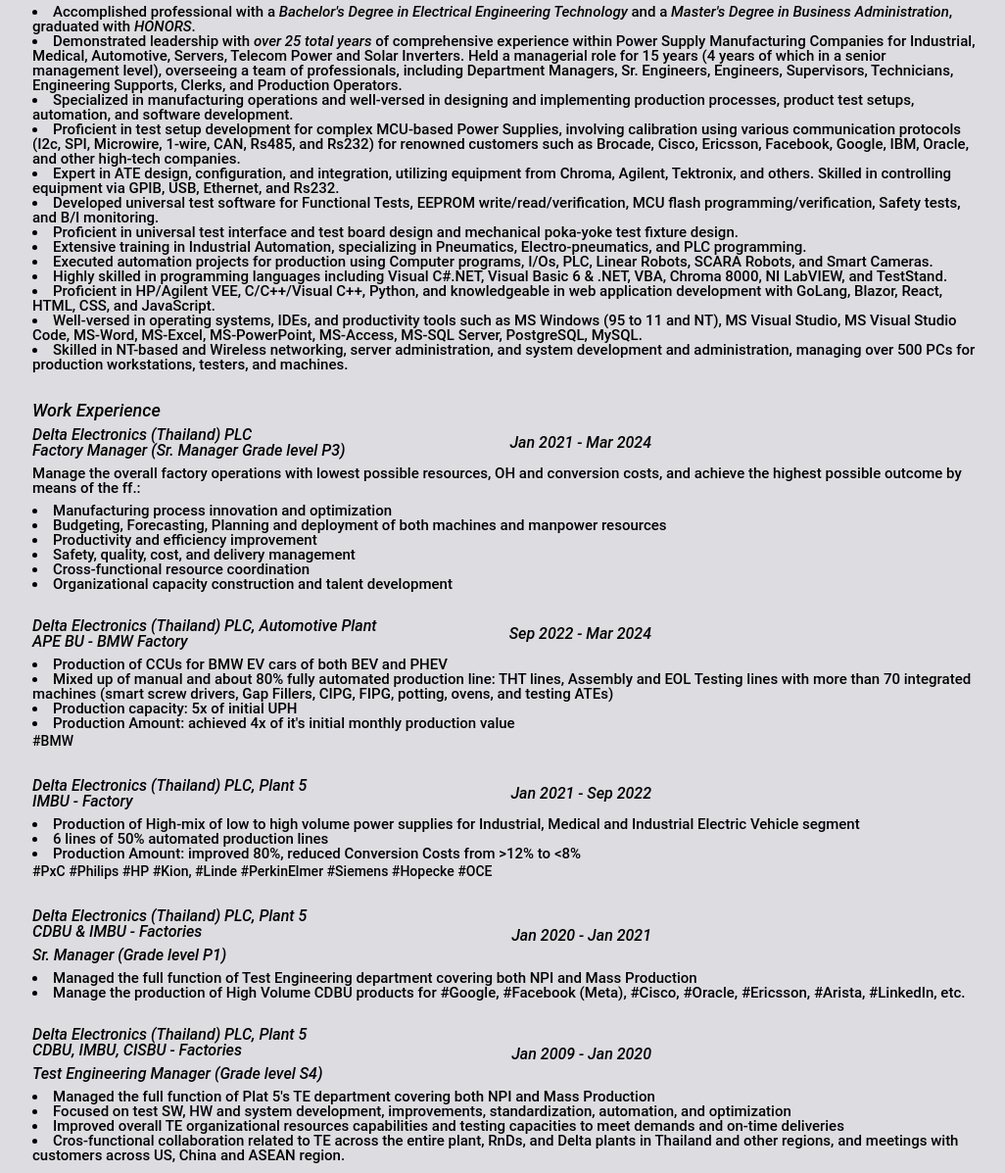
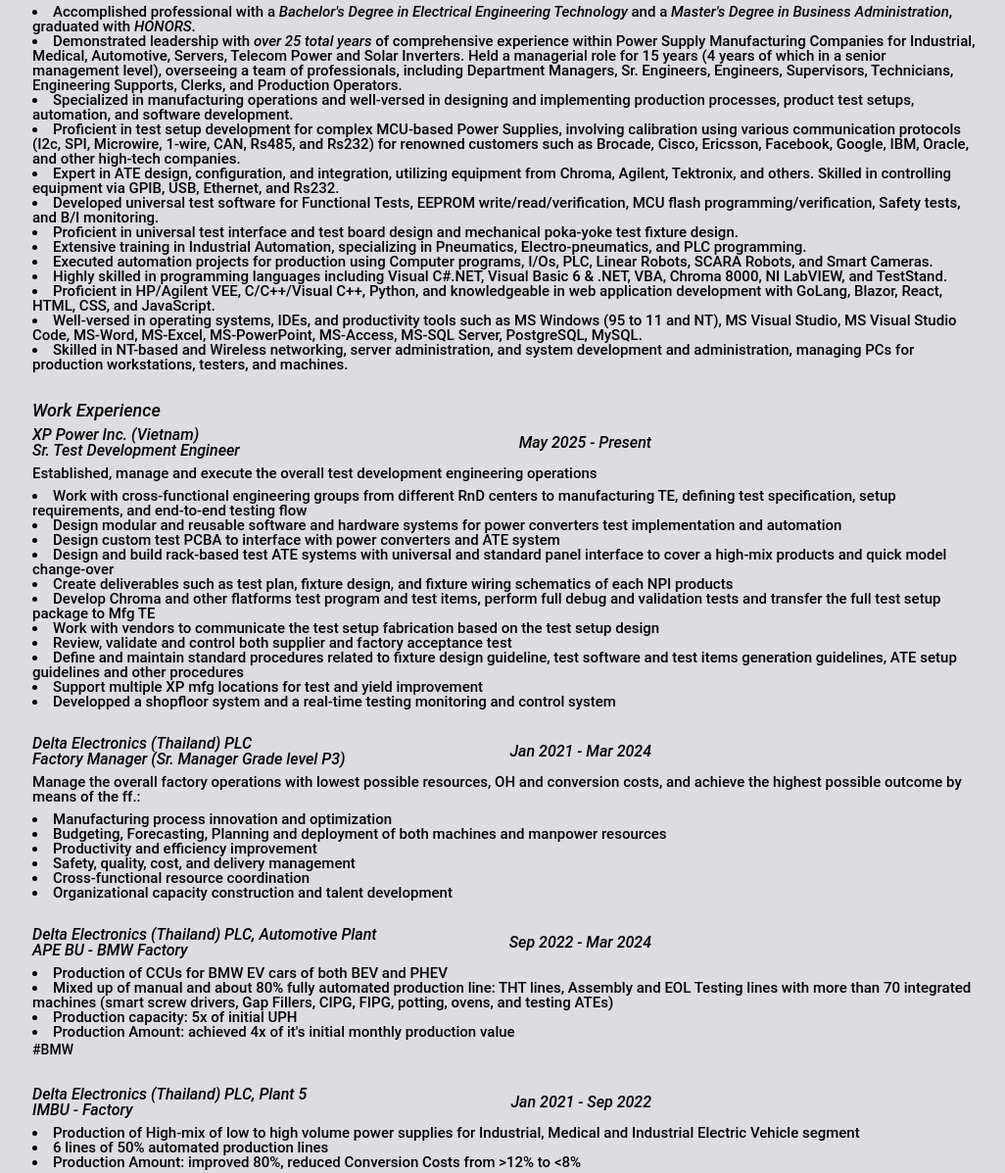
Before and after one commit to andyderpo/cv, a plain HTML site: page index.html in a window 1280 px wide. Shown: the part 329-1526 px from the top of the page at 98% size, without its empty margins (244-1270 px from the left). Drawn offline with Linux system fonts and the light colour scheme; a web font is replaced by a local one.

Commit message:
Add files via upload

```diff
--- a/index.html
+++ b/index.html
@@ -82,11 +82,41 @@
                             <li>Highly skilled in programming languages including Visual C#.NET, Visual Basic 6 & .NET, VBA, Chroma 8000, NI LabVIEW, and TestStand.</li>
                             <li>Proficient in HP/Agilent VEE, C/C++/Visual C++, Python, and knowledgeable in web application development with GoLang, Blazor, React, HTML, CSS, and JavaScript.</li>
                             <li>Well-versed in operating systems, IDEs, and productivity tools such as MS Windows (95 to 11 and NT), MS Visual Studio, MS Visual Studio Code, MS-Word, MS-Excel, MS-PowerPoint, MS-Access, MS-SQL Server, PostgreSQL, MySQL.</li>
-                            <li>Skilled in NT-based and Wireless networking, server administration, and system development and administration, managing over 500 PCs for production workstations, testers, and machines.</li>
+                            <li>Skilled in NT-based and Wireless networking, server administration, and system development and administration, managing PCs for production workstations, testers, and machines.</li>
                         </h6>
                     </div>
                     <div class="grid-margin">
                         <h4 id="Experience"><em>Work Experience</em></h4>
+                        <div class="row">
+                            <div class="col-md-8">
+                                <div class="d-flex justify-content-between align-items-center">
+                                    <div>
+                                        <h5 class="font-weight-bold mb-0"><em>XP Power Inc. (Vietnam)<br></em></h5>
+                                        <h5><em>Sr. Test Development Engineer</em></h5>
+                                    </div>
+                                    <div>
+                                        <h5><em>May 2025 - Present</em></h5>
+                                    </div>
+                                </div>
+                            </div>
+                            <div>
+                                <h6>Established, manage and execute the overall test development engineering operations</h6>
+                                <h6>
+                                    <li>Work with cross-functional engineering groups from different RnD centers to manufacturing TE, defining test specification, setup requirements, and end-to-end testing flow</li>
+                                    <li>Design modular and reusable software and hardware systems for power converters test implementation and automation</li>
+                                    <li>Design custom test PCBA to interface with power converters and ATE system</li>
+                                    <li>Design and build rack-based test ATE systems with universal and standard panel interface to cover a high-mix products and quick model change-over</li>
+                                    <li>Create deliverables such as test plan, fixture design, and fixture wiring schematics of each NPI products</li>
+                                    <li>Develop Chroma and other flatforms test program and test items, perform full debug and validation tests and transfer the full test setup package to Mfg TE</li>
+									<li>Work with vendors to communicate the test setup fabrication based on the test setup design</li>
+									<li>Review, validate and control both supplier and factory acceptance test</li>
+									<li>Define and maintain standard procedures related to fixture design guideline, test software and test items generation guidelines, ATE setup guidelines and other procedures</li>
+									<li>Support multiple XP mfg locations for test and yield improvement</li>
+									<li>Developped a shopfloor system and a real-time testing monitoring and control system</li>
+                                </h6>
+                                <br>
+                            </div>
+                        </div>
                         <div class="row">
                             <div class="col-md-8">
                                 <div class="d-flex justify-content-between align-items-center">
@@ -336,6 +366,7 @@
                                     <h5 class="font-weight-bold mb-0"><em>Singapore</em></h5>
                                     <h5 class="font-weight-bold mb-0"><em>Malaysia</em></h5>
                                     <h5 class="font-weight-bold mb-0"><em>Thailand</em></h5>
+									<h5 class="font-weight-bold mb-0"><em>Vietnam</em></h5>
                                     <h5 class="font-weight-bold mb-0"><em>Philippines</em></h5>
                                 </div>
                             </div>
```
